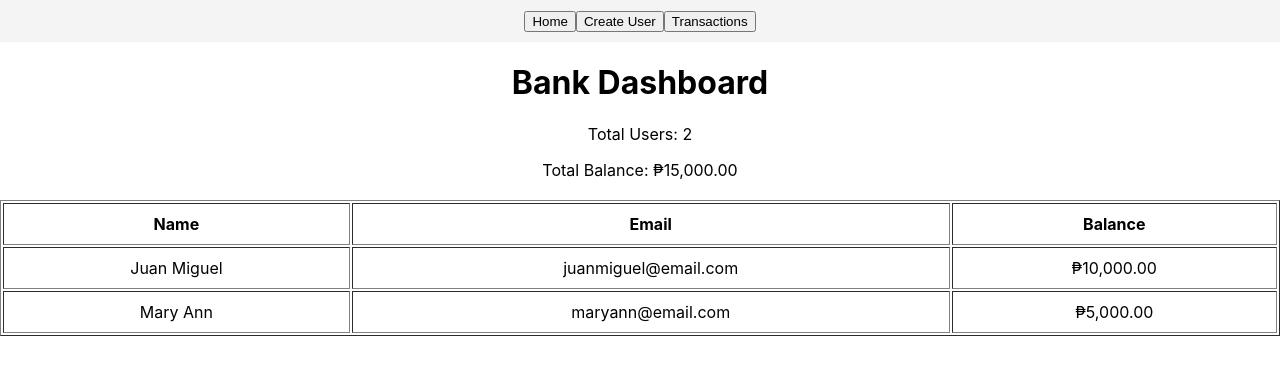
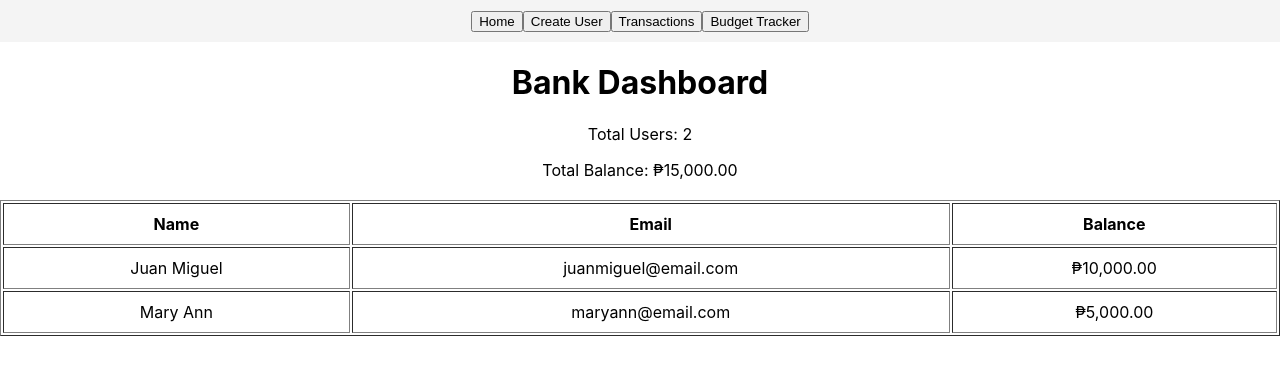
Before and after one commit to carlbrizuela/Banking-and-Budget-App, a React (Create React App) app: page / in a window 1280 px wide. Shown: the top 374 px of the page. Built offline with nearby package versions, Linux system fonts and the light colour scheme.

Commit message:
Include budget tracker button in banking app home page

```diff
--- a/src/App.js
+++ b/src/App.js
@@ -3,6 +3,7 @@ import "./App.css";
 import CreateUser from "./components/Banking/CreateUser";
 import Transactions from "./components/Banking/Transactions";
 import Home from "./components/Banking/Home";
+import Dashboard from "./components/Budget/Dashboard"
 
 function App() {
   const [users, setUsers] = useState([
@@ -32,6 +33,9 @@ function App() {
         <button onClick={() => handleChangeView("transactions")}>
           Transactions
         </button>
+        <button onClick={() => handleChangeView("budget")}>
+          Budget Tracker
+        </button>
       </nav>
 
       {view === "home" && <Home users={users} />}
@@ -41,6 +45,9 @@ function App() {
       {view === "transactions" && (
         <Transactions onTransaction={handleTransaction} users={users} />
       )}
+      {view === "budget" && (
+        <Dashboard />
+      )}
     </div>
   );
 }
```
